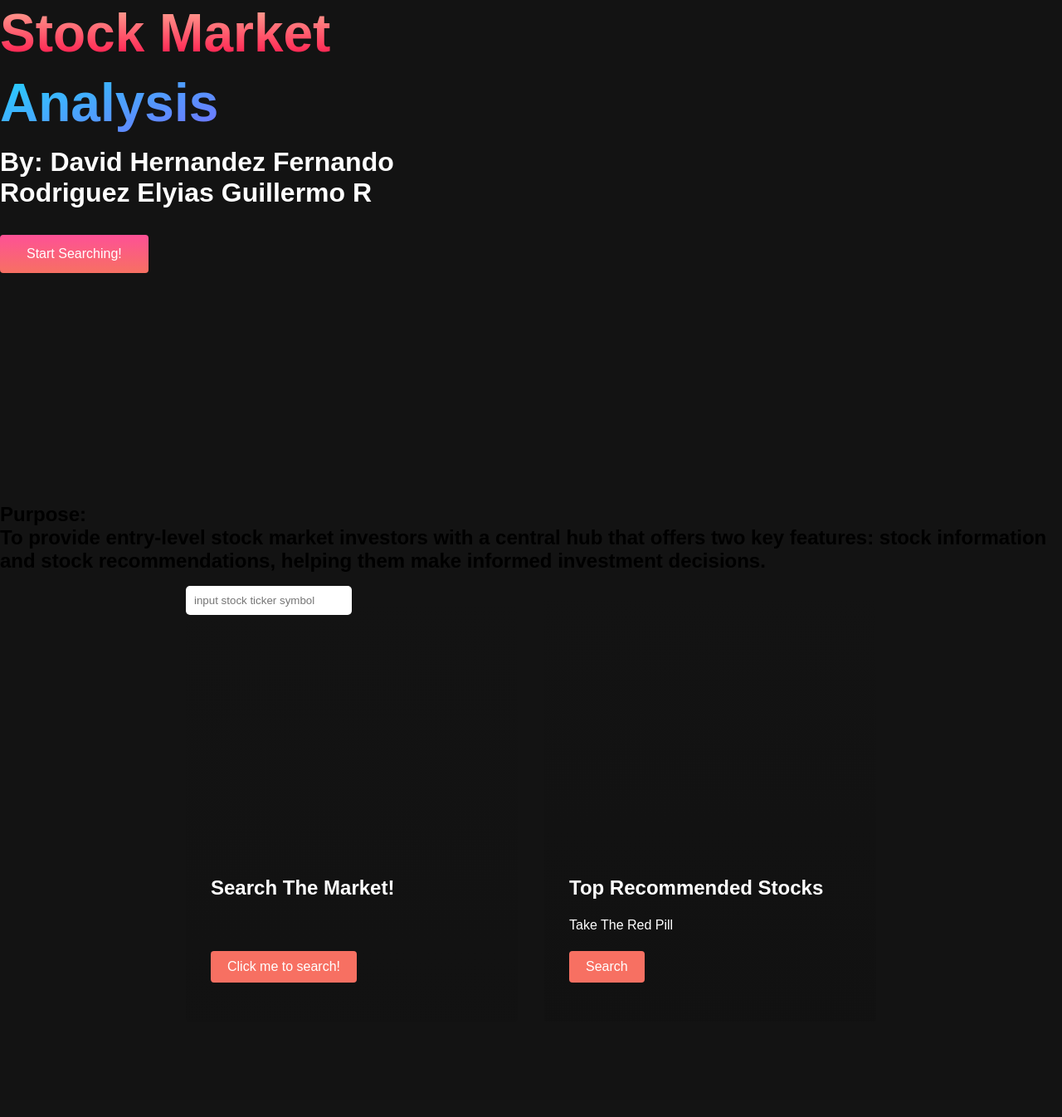
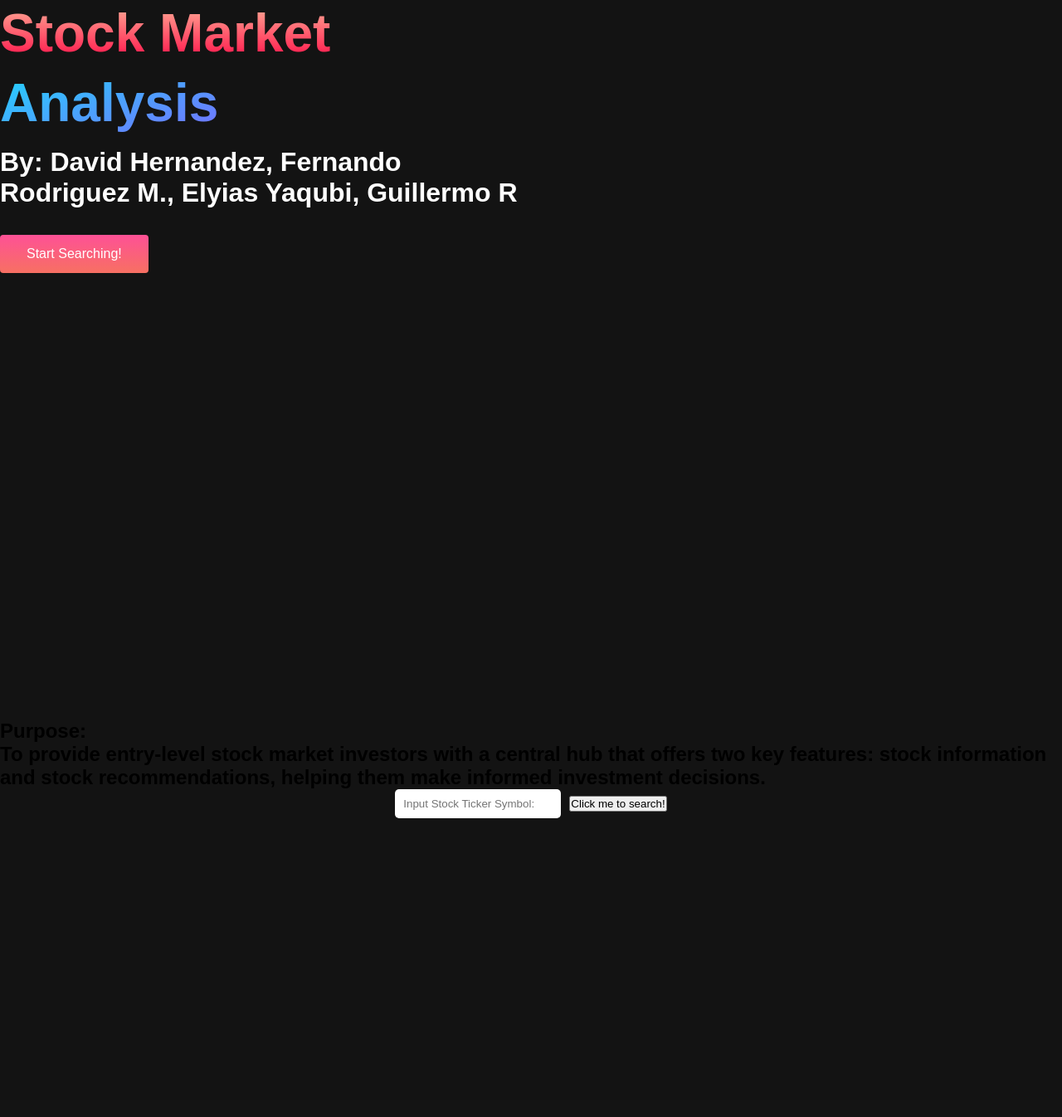
Before and after one commit to Nando785/HackMercedVIII, a plain HTML site: page HackathonUCM2023/index.html in a window 1280 px wide. Shown: the part 274-1620 px from the top of the page at 83% size. Drawn offline with Linux system fonts and the light colour scheme; a script that the page names is missing.

Commit message:
Update index.html
Top

```diff
--- a/HackathonUCM2023/index.html
+++ b/HackathonUCM2023/index.html
@@ -23,7 +23,7 @@
       <div class="main__content">
         <h1>Stock Market</h1>
         <h2>Analysis</h2>
-        <p>By: David Hernandez Fernando Rodriguez Elyias Guillermo R</p>
+        <p>By: David Hernandez, Fernando Rodriguez M., Elyias Yaqubi, Guillermo R</p>
         <button class="main__btn"><a href="#tp">Start Searching!</a></button>
       </div>
       <!--<div class="main__img--container">
@@ -36,7 +36,7 @@
   <div class="services" id="tp">
     <h2>Purpose: <br>To provide entry-level stock market investors with a central hub that offers two key features: stock information and stock recommendations, helping them make informed investment decisions.</h2>
     <div class="services__container">
-      <div class="services__card">
+      <!--<div class="services__card">
         <h2>Search The Market!</h2>
         <form id="search-form">
           <input type="text" class="searchBar" name="companyName" id="searchBar1" placeholder="input stock ticker symbol">
@@ -44,12 +44,17 @@
         </form>
 
       </div>
-      <div class="services__card">
+      <!--<div class="services__card">
         <h2>Top Recommended Stocks</h2>
         <p>Take The Red Pill</p>
         <button>Search</button>
-      </div>
+      </div>-->
     </div>
+
+    <form id="search-form">
+      <input type="text" class="searchBar" name="companyName" id="searchBar1" placeholder="Input Stock Ticker Symbol:">
+      <button type="button" id="searchButton">Click me to search!</button>
+    </form>
   </div>
 
   <!-- Footer Section -->
```
